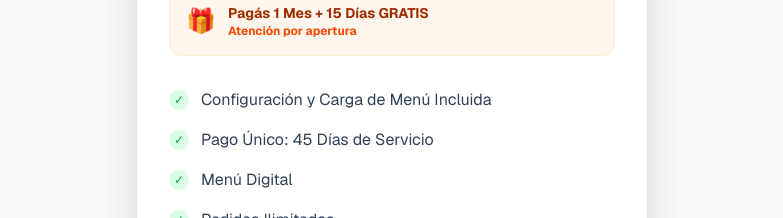
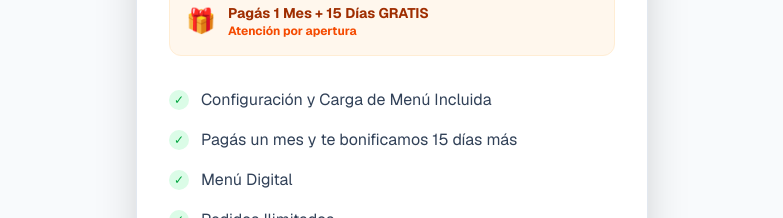
Before and after one commit to ariel-gam/loyalapp, a Next.js app: page / in a window 1280 px wide. Shown: the part 5180-5398 px from the top of the page, without its empty margins (248-1031 px from the left). Built offline with nearby package versions, Linux system fonts and the light colour scheme.

Commit message:
refactor: update pricing copy

```diff
--- a/src/app/page.tsx
+++ b/src/app/page.tsx
@@ -351,7 +351,7 @@ export default function LandingPage() {
               </div>
 
               <ul className="space-y-4 mb-8 text-slate-700">
-                {['Configuración y Carga de Menú Incluida', 'Pago Único: 45 Días de Servicio', 'Menú Digital', 'Pedidos Ilimitados', 'Panel de Administración', '0% Comisiones', 'Soporte Técnico', 'Hosting Incluido'].map((f, i) => (
+                {['Configuración y Carga de Menú Incluida', 'Pagás un mes y te bonificamos 15 días más', 'Menú Digital', 'Pedidos Ilimitados', 'Panel de Administración', '0% Comisiones', 'Soporte Técnico', 'Hosting Incluido'].map((f, i) => (
                   <li key={i} className="flex items-center gap-3">
                     <span className="w-5 h-5 rounded-full bg-green-100 text-green-600 flex items-center justify-center text-xs">✓</span>
                     {f}
```
